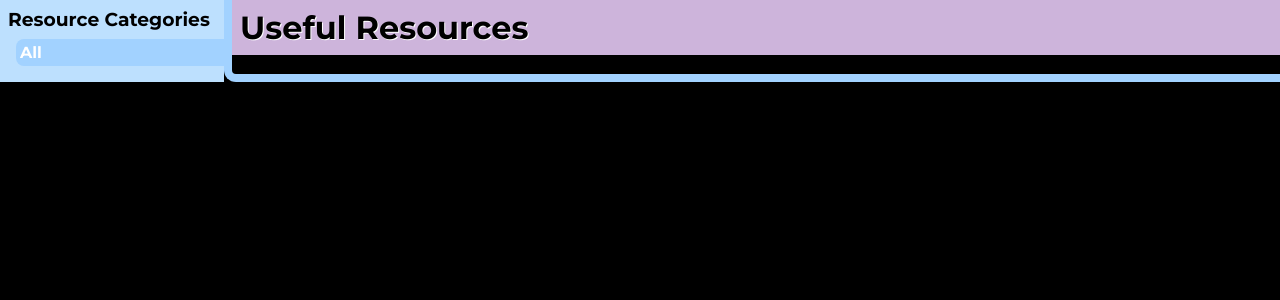
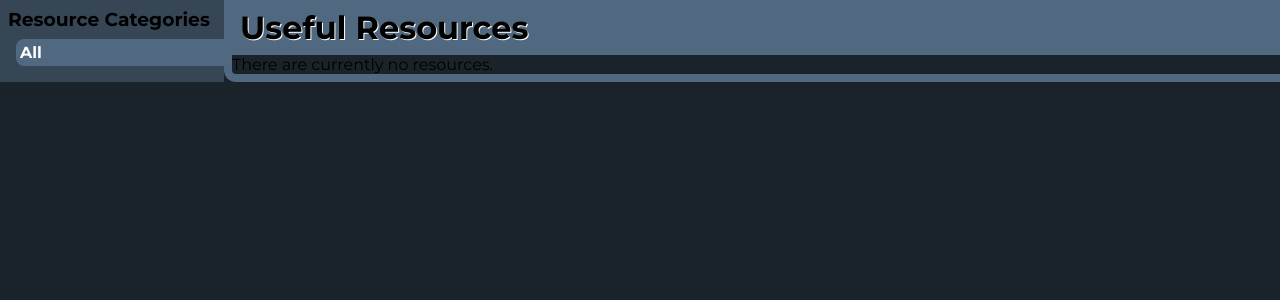
Before and after one commit to spgirard/django-resources, a Django app: page /resources/ in a window 1280 px wide. Shown: the top 300 px of the page. Run offline with Django 4.2, Linux system fonts and the light colour scheme; data that the repository does not hold is empty; some libraries are stand-ins or nearby versions.

Commit message:
Fix color scheme on list

```diff
--- a/resources/static/resources/css/resources.css
+++ b/resources/static/resources/css/resources.css
@@ -10,12 +10,15 @@
   margin: 0;
   box-sizing: border-box;
   /* colors */
-  --page-bg: #000;
-  --category-bg: #bde0fe;
-  --highlight-bg: #a2d2ff;
-  --head-bg: #cdb4db;
-  --cat-head: #dec5ec;
-  --resource-bg: #ffafcc;
+  --page-bg: #1b232a;
+  --category-bg: #364655;
+  --highlight-bg: #516980;
+  --cat-head: #6c8caa;
+  --resource-bg: #87afd4;
+  --lt-bg: #bde0fe;
+
+
+  --head-bg: #87afd4;
   --description-bg: #ffc8dd;
   --light: white;
 
@@ -100,7 +103,7 @@
 .resource-header {
   padding: 0.5rem;
   margin: 0;
-  background-color: var(--head-bg);
+  background-color: var(--highlight-bg);
   text-shadow: 1px 1px var(--light);
 }
 
@@ -130,7 +133,6 @@
 .resource-item {
   margin: 0;
   padding: 0;
-  background-color: var();
 }
 
 .resource {
@@ -143,7 +145,7 @@
 .description {
   padding: 1rem;
   font-size: 1rem;
-  background-color: var(--description-bg);
+  background-color: var(--lt-bg);
 }
 
 .no-resource {
```
Also changed, not shown: 1 other file.
